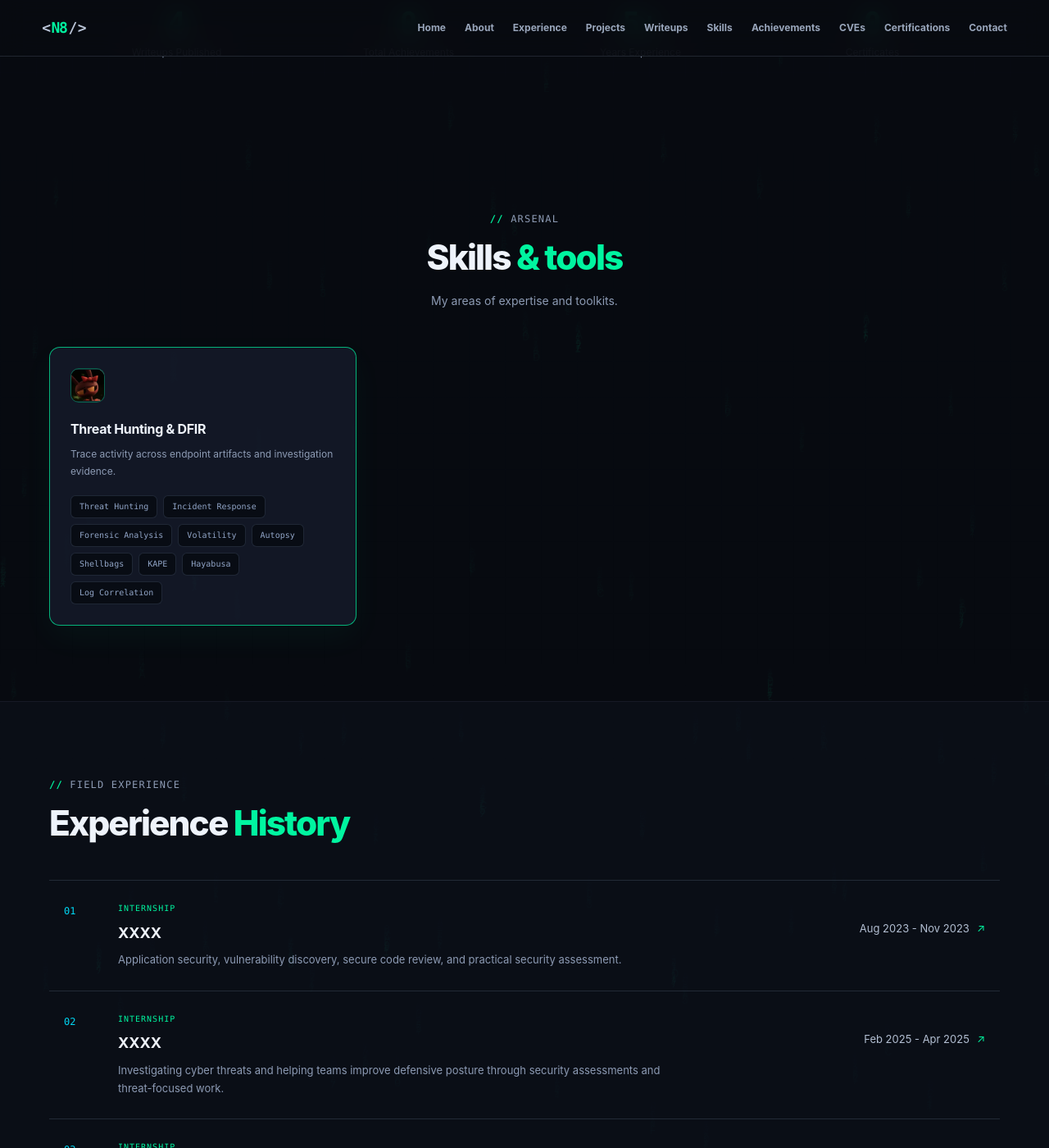
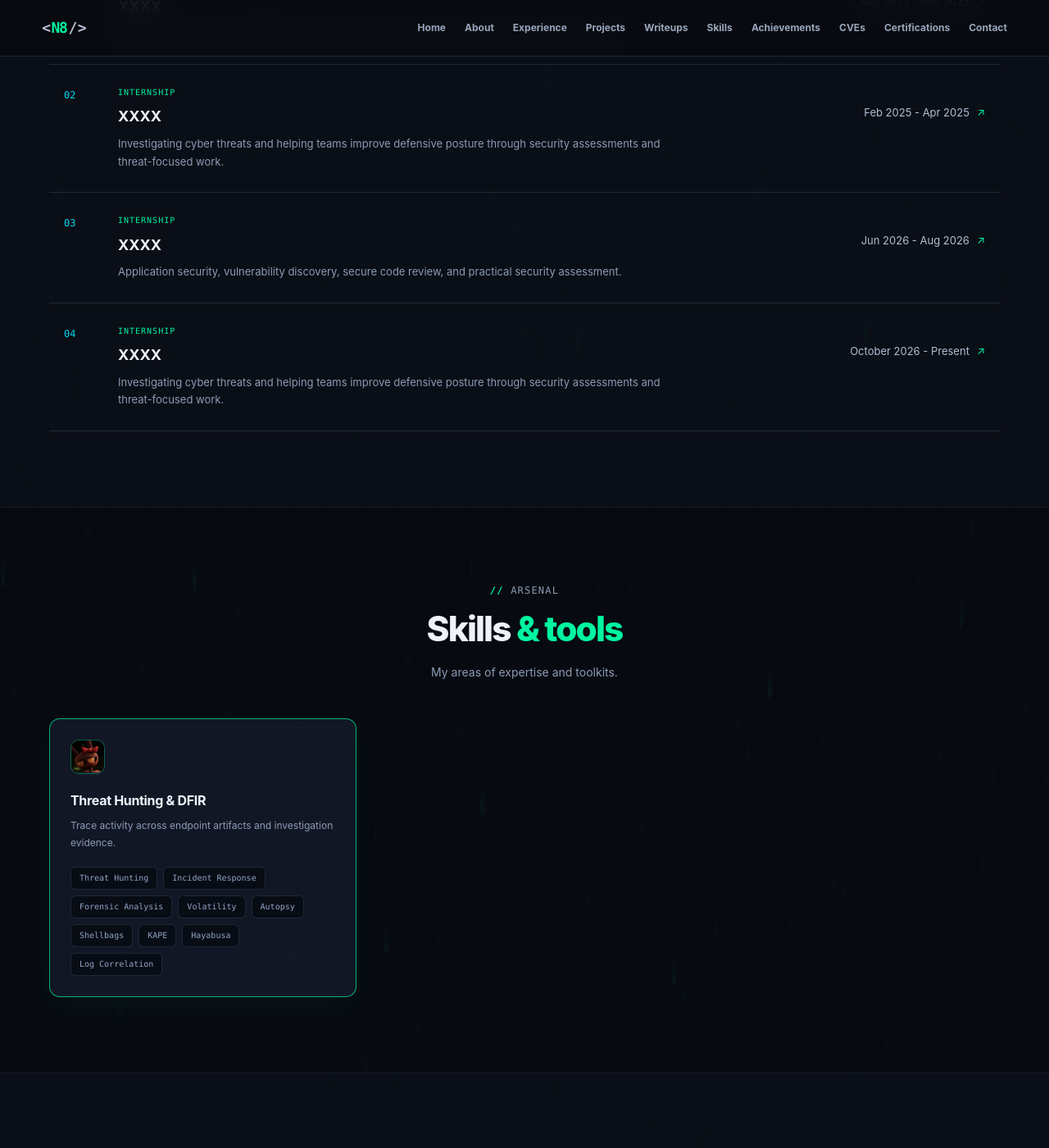
Before and after one commit to Ningen820/Ningen820.github.io, a Jekyll site: the page built from index.html, in a window 1280 px wide and 1400 px high, scrolled down 1879 px. Shown: the whole window at 82% size. Built offline with Jekyll 4.4.1, drawn with Linux system fonts in a browser that asks for light colours; some of the changed text lies outside the part shown.

Commit message:
Update index.html

```diff
--- a/index.html
+++ b/index.html
@@ -3,7 +3,6 @@
 title: Home
 description: Offensive security, vulnerability research, digital forensics, and cybersecurity writeups.
 ---
-
 {% assign p = site.data.profile %}
 <section class="hero-section" id="top">
   <div class="hero-grid section-wrap">
@@ -30,7 +29,14 @@
       </div>
     </div>
   </div>
+  <div class="stats-bar section-wrap" aria-label="Career highlights">
+    <div class="stat-item"><strong>{{ site.writeups.size | escape }}</strong><span>Writeups Published</span></div>
+    <div class="stat-item"><strong>{{ p.achievements.size | escape }}</strong><span>Total Achievements</span></div>
+    <div class="stat-item"><strong>{{ p.stats.years_experience | escape }}</strong><span>Years Experience</span></div>
+    <div class="stat-item"><strong>{{ p.certifications.size | escape }}</strong><span>Certificates</span></div>
+  </div>
 </section>
+
 <section class="content-section section-wrap" id="about">
   <div class="section-heading"><p class="section-kicker"><span>//</span> WHOAMI</p><h2>About <span class="accent">me</span></h2><p class="section-intro">Curiosity-driven security work, from understanding how systems fail to helping make them stronger.</p></div>
   <div class="about-grid">
@@ -53,17 +59,18 @@
   </div>
 </section>
 
-
-<section class="content-section section-wrap" id="highlights">
-  <div class="section-heading"><p class="section-kicker"><span>//</span> QUICK OVERVIEW</p><h2>About <span class="accent">Highlights</span></h2><p class="section-intro">A snapshot of my work and progress in cybersecurity.</p></div>
-  <div class="stats-bar section-wrap" aria-label="About highlights">
-    <div class="stat-item"><strong>{{ site.writeups.size | escape }}</strong><span>Writeups Published</span></div>
-    <div class="stat-item"><strong>{{ p.achievements.size | escape }}</strong><span>Total Achievements</span></div>
-    <div class="stat-item"><strong>{{ p.stats.years_experience | escape }}</strong><span>Years Experience</span></div>
-    <div class="stat-item"><strong>{{ p.certifications.size | escape }}</strong><span>Certificates</span></div>
+<section class="content-section section-wrap section-tinted" id="experience">
+  <div class="section-heading section-heading-left"><p class="section-kicker"><span>//</span> FIELD EXPERIENCE</p><h2>Experience <span class="accent">History</span></h2></div>
+  <div class="experience-list">
+    {% for item in p.experience %}
+    <article class="experience-row spotlight">
+      <div class="experience-index">0{{ forloop.index }}</div>
+      <div class="experience-main"><p class="experience-type">{{ item.role | escape }}</p><h3>{{ item.company | escape }}</h3><p>{{ item.description | escape }}</p></div>
+      <div class="experience-company">{{ item.date | escape }} <span aria-hidden="true">↗</span></div>
+    </article>
+    {% endfor %}
   </div>
 </section>
-
 
 <section class="content-section section-wrap" id="skills">
   <div class="section-heading"><p class="section-kicker"><span>//</span> ARSENAL</p><h2>Skills <span class="accent">&amp; tools</span></h2><p class="section-intro">My areas of expertise and toolkits.</p></div>
@@ -79,31 +86,6 @@
 </section>
 
 
-<section class="content-section section-wrap section-tinted" id="experience">
-  <div class="section-heading section-heading-left"><p class="section-kicker"><span>//</span> FIELD EXPERIENCE</p><h2>Experience <span class="accent">History</span></h2></div>
-  <div class="experience-list">
-    {% for item in p.experience %}
-    <article class="experience-row spotlight">
-      <div class="experience-index">0{{ forloop.index }}</div>
-      <div class="experience-main"><p class="experience-type">{{ item.role | escape }}</p><h3>{{ item.company | escape }}</h3><p>{{ item.description | escape }}</p></div>
-      <div class="experience-company">{{ item.date | escape }} <span aria-hidden="true">↗</span></div>
-    </article>
-    {% endfor %}
-  </div>
-</section>
-
-
-<section class="content-section section-wrap section-tinted" id="certifications">
-  <div class="section-heading"><p class="section-kicker"><span>//</span> CREDENTIALS</p><h2>Certifications</h2><p class="section-intro">Industry standard certifications &amp; more</p></div>
-  <div class="cert-grid">
-    {% assign certificate_entries = p.certifications | sort %}
-    {% for certificate_entry in certificate_entries %}{% assign cert = certificate_entry[1] %}
-    <article class="cert-card spotlight{% if cert.key == 'yes' %} is-featured{% endif %}"><div class="cert-icon">{% if cert.image != blank %}<img src="{{ cert.image | relative_url }}" alt="" loading="lazy" onerror="this.style.display='none'">{% endif %}</div><h3>{{ cert.name | escape }}</h3><p class="cert-issuer">{{ cert.issuer | escape }}{% if cert.credential != blank %} <span>·</span> {{ cert.credential | escape }}{% endif %}</p>{% if cert.date != blank %}<p class="cert-date">{{ cert.date | escape }}</p>{% endif %}</article>
-    {% endfor %}
-  </div>
-</section>
-
-
 <section class="content-section section-wrap section-tinted" id="achievements">
   <div class="section-heading"><p class="section-kicker"><span>//</span> HALL OF FAME</p><h2><span class="accent">Achievements</span></h2><p class="section-intro">My achievements across multiple cybersecurity-related platoforms.</p></div>
   <div class="achievements-grid">
@@ -114,11 +96,13 @@
   </div>
 </section>
 
-
-<section class="content-section section-wrap" id="cves">
-  <div class="research-panel spotlight">
-    <div class="research-copy"><p class="section-kicker"><span>//</span> DISCLOSURE &amp; IMPACT</p><h2>Research that <span class="accent">matters</span></h2><p>{{ p.research_note | escape }}</p><a class="text-link" href="{{ p.github_url | escape }}" target="_blank" rel="noopener noreferrer">Explore public repositories <span aria-hidden="true">↗</span></a></div>
-    <div class="research-metrics"><div><strong>{{ p.stats.cves_published | escape }}</strong><span>CVE publications</span></div><div><strong>{{ p.stats.affected_installs | escape }}</strong><span>Plugin installs affected</span></div><div><strong>PHP</strong><span>Code review experience</span></div></div>
+<section class="content-section section-wrap section-tinted" id="certifications">
+  <div class="section-heading"><p class="section-kicker"><span>//</span> CREDENTIALS</p><h2>Certifications</h2><p class="section-intro">Industry standard certifications &amp; more</p></div>
+  <div class="cert-grid">
+    {% assign certificate_entries = p.certifications | sort %}
+    {% for certificate_entry in certificate_entries %}{% assign cert = certificate_entry[1] %}
+    <article class="cert-card spotlight{% if cert.key == 'yes' %} is-featured{% endif %}"><div class="cert-icon">{% if cert.image != blank %}<img src="{{ cert.image | relative_url }}" alt="" loading="lazy" onerror="this.style.display='none'">{% endif %}</div><h3>{{ cert.name | escape }}</h3><p class="cert-issuer">{{ cert.issuer | escape }}{% if cert.credential != blank %} <span>·</span> {{ cert.credential | escape }}{% endif %}</p>{% if cert.date != blank %}<p class="cert-date">{{ cert.date | escape }}</p>{% endif %}</article>
+    {% endfor %}
   </div>
 </section>
 
@@ -139,7 +123,6 @@
   </div>
 </section>
 
-
 <section class="content-section section-wrap" id="writeups">
   <div class="section-title-row"><div class="section-heading section-heading-left"><p class="section-kicker"><span>//</span>WRITEUPS</p><h2>Latest <span class="accent">Writeups</span></h2><p class="section-intro">Technical notes and walkthroughs, ranked by update time to surface the latest pieces first.</p></div><a class="button button-outline" href="{{ '/writeups/' | relative_url }}">Browse all writeups <span aria-hidden="true">↗</span></a></div>
   {% assign home_writeups_limit = 3 %}
@@ -156,6 +139,16 @@
 </section>
 
 
+
+
+<!-- <section class="content-section section-wrap" id="cves">
+  <div class="research-panel spotlight">
+    <div class="research-copy"><p class="section-kicker"><span>//</span> DISCLOSURE &amp; IMPACT</p><h2>Research that <span class="accent">matters</span></h2><p>{{ p.research_note | escape }}</p><a class="text-link" href="{{ p.github_url | escape }}" target="_blank" rel="noopener noreferrer">Explore public repositories <span aria-hidden="true">↗</span></a></div>
+    <div class="research-metrics"><div><strong>{{ p.stats.cves_published | escape }}</strong><span>CVE publications</span></div><div><strong>{{ p.stats.affected_installs | escape }}</strong><span>Plugin installs affected</span></div><div><strong>PHP</strong><span>Code review experience</span></div></div>
+  </div>
+</section> -->
+
+
 <section class="content-section section-wrap contact-section" id="contact">
   <div class="section-heading"><p class="section-kicker"><span>//</span> ESTABLISH CONNECTION</p><h2>Let’s talk <span class="accent">security</span></h2><p class="section-intro">For security collaboration, research discussion, and professional opportunities.</p></div>
   <div class="contact-grid">
@@ -168,3 +161,18 @@
     {% endfor %}
   </div>
 </section>
+
+
+
+
+
+
+
+
+
+
+
+
+<!--
+a
+ -->
```
